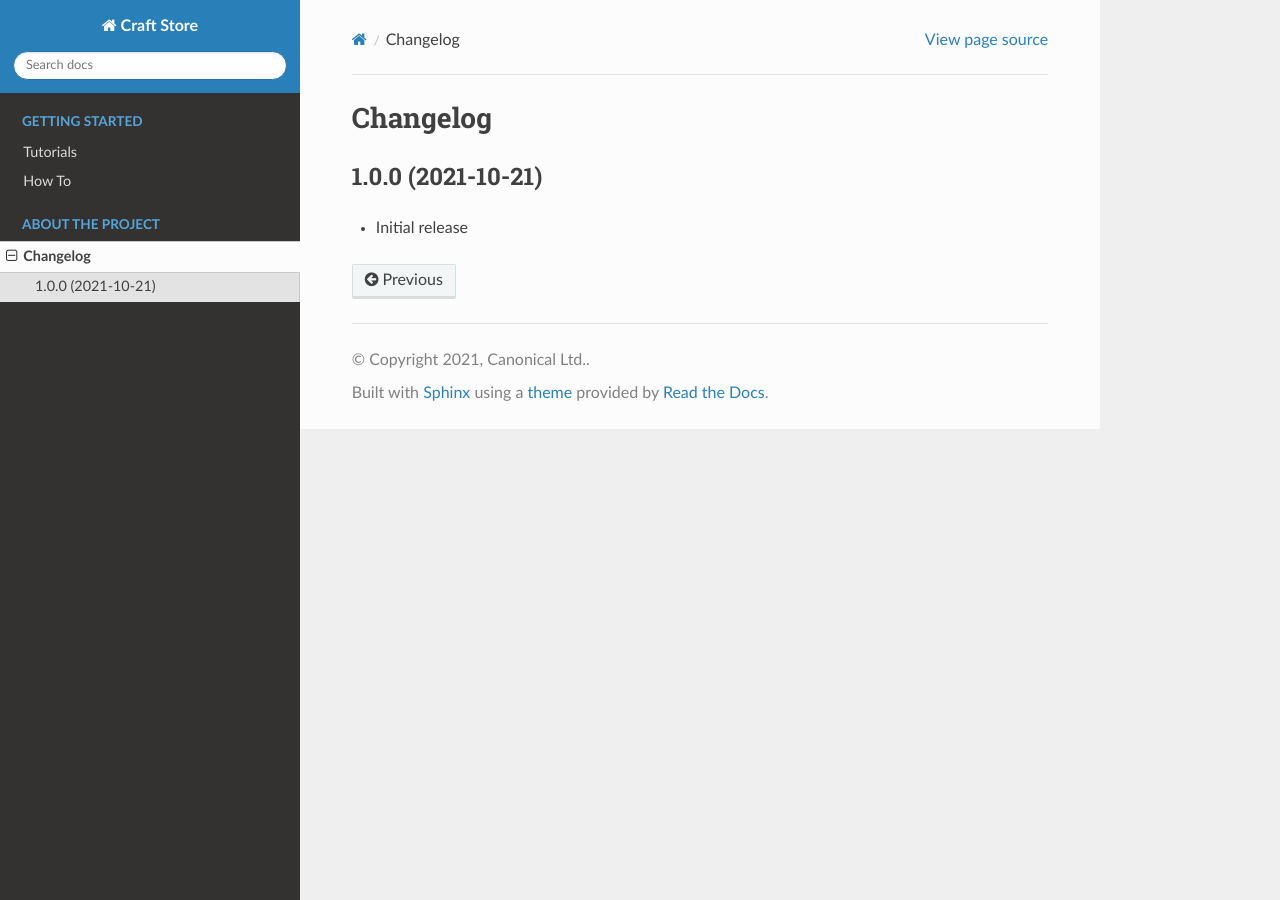
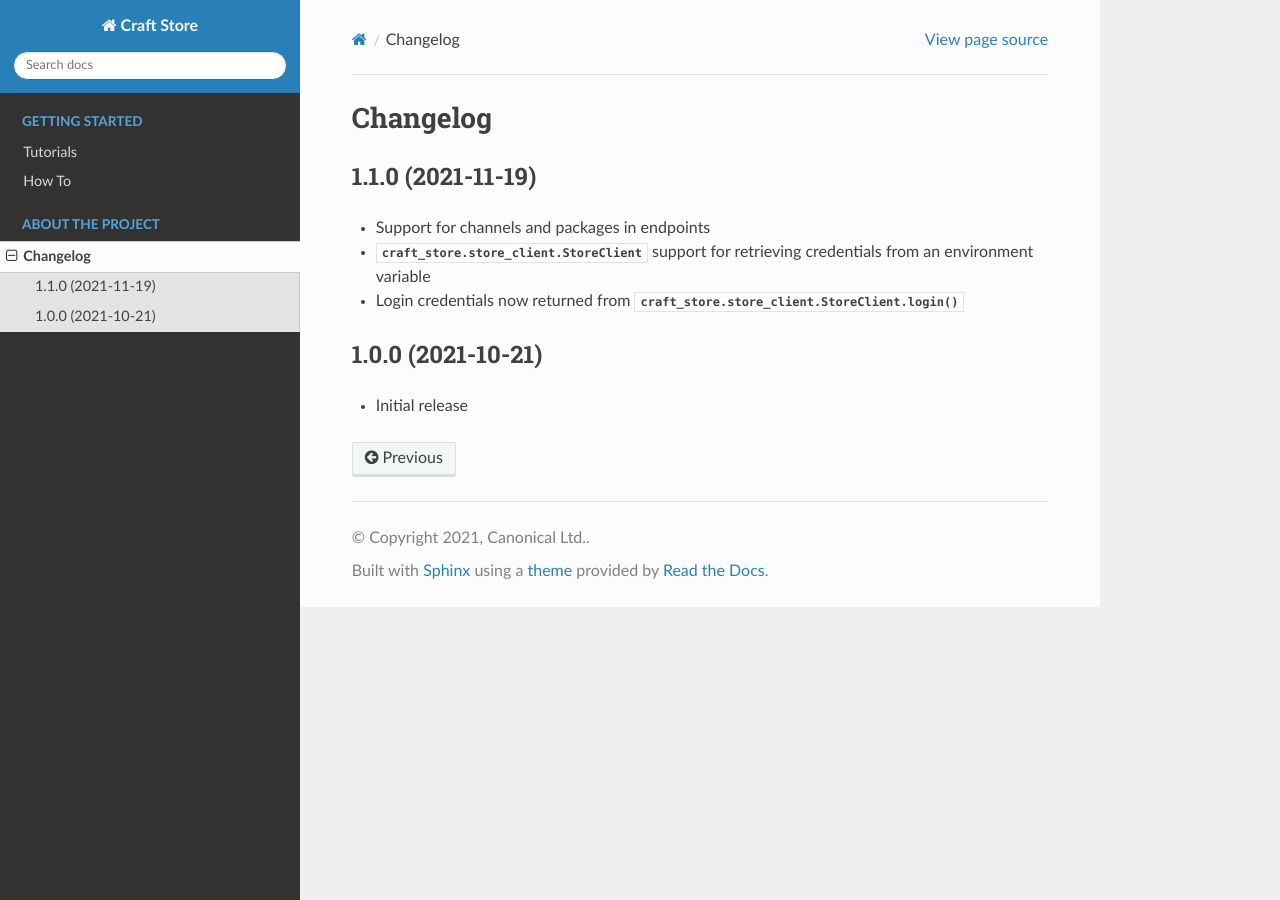
Before and after one commit to canonical/craft-store, a Sphinx documentation site: the page built from docs/changelog.rst, in a window 1280 px wide. Built offline with Sphinx 7.4.7 and the Read the Docs theme 2.0.0, drawn with Linux system fonts in a browser that asks for light colours; pages that are not in the unit, such as notebooks, are missing from menus.

Commit message:
release: 1.1.0
Signed-off-by: Sergio Schvezov <sergio.schvezov@canonical.com>

```diff
--- a/craft_store/__init__.py
+++ b/craft_store/__init__.py
@@ -16,7 +16,7 @@
 
 """Interact with Canonical services such as Charmhub and the Snap Store."""
 
-__version__ = "1.0.0"
+__version__ = "1.1.0"
 
 
 from . import errors  # noqa: F401
--- a/docs/changelog.rst
+++ b/docs/changelog.rst
@@ -1,6 +1,16 @@
 *********
 Changelog
 *********
+
+1.1.0 (2021-11-19)
+------------------
+
+- Support for channels and packages in endpoints
+- :class:`craft_store.store_client.StoreClient` support for retrieving
+  credentials from an environment variable
+- Login credentials now returned from
+  :meth:`craft_store.store_client.StoreClient.login()`
+
 
 1.0.0 (2021-10-21)
 ------------------
```
